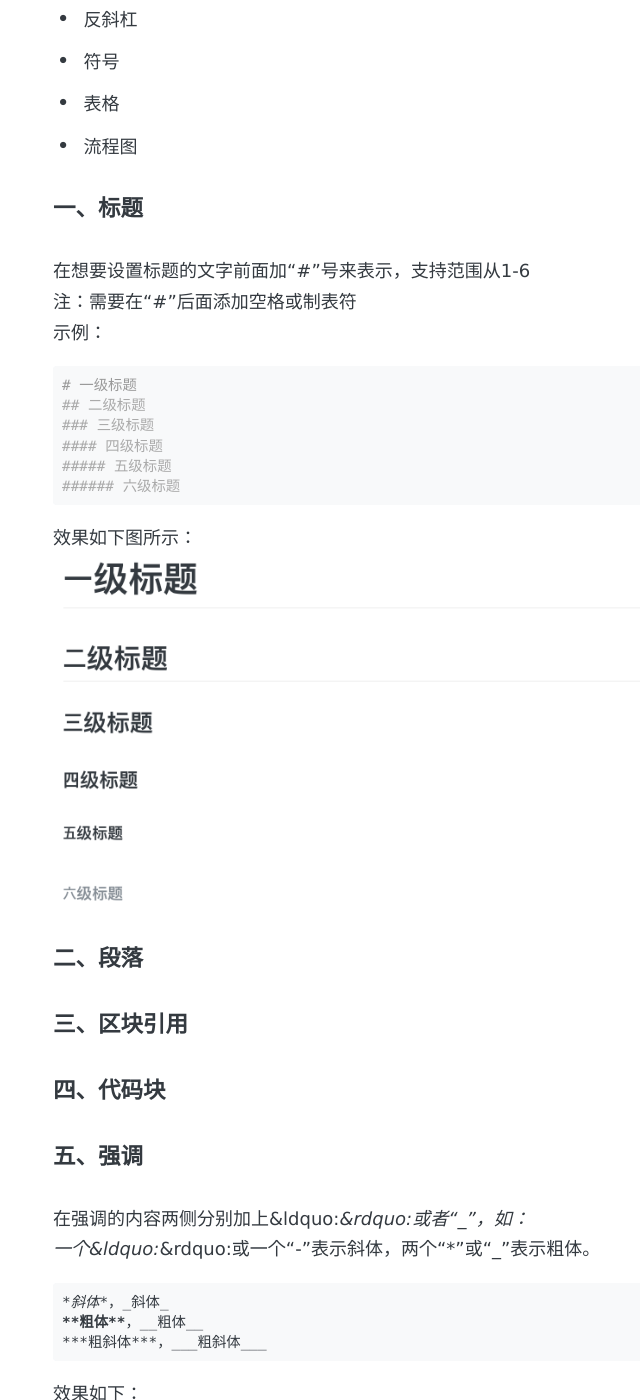
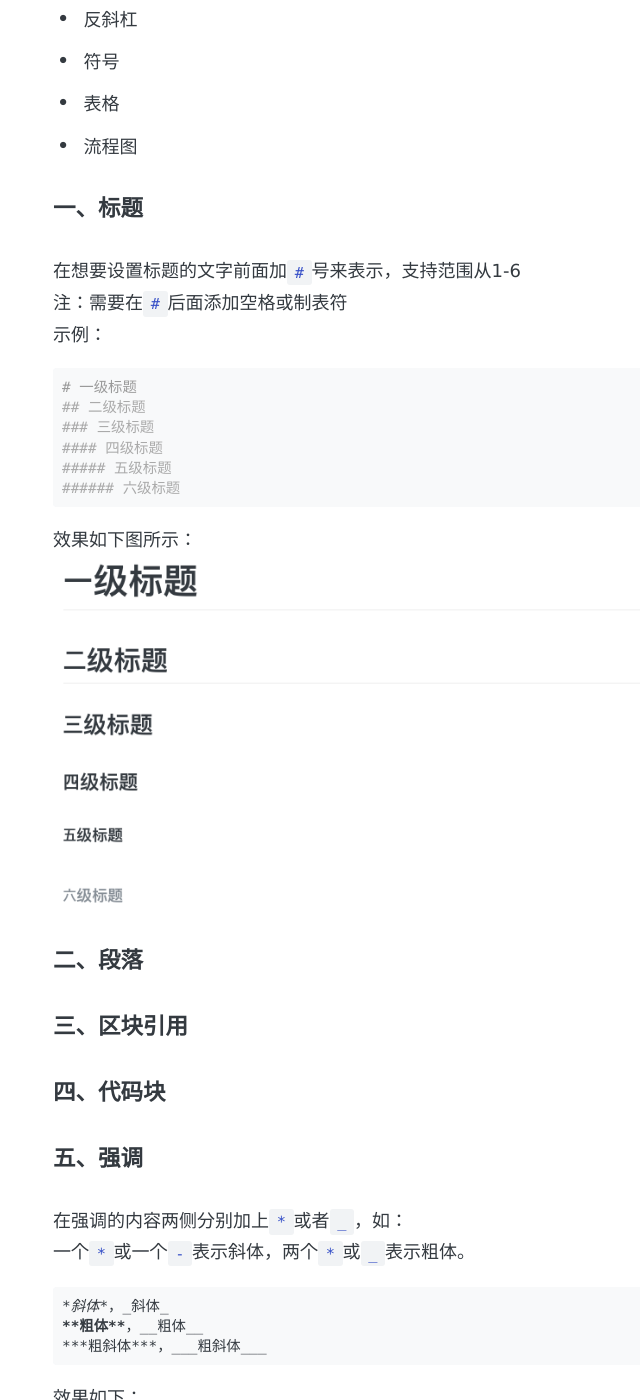
Before and after one commit to perfiffer/perfiffer.github.io, a Jekyll site: the page built from _posts/2019-04-16-markdown语法.md, in a window 1280 px wide and 1400 px high, scrolled down 607 px. Shown: the whole window, without its empty margins (173-813 px from the left). Built offline with Jekyll 4.4.1, drawn with Linux system fonts in a browser that asks for light colours; some web fonts are replaced; comment, search, counter and statistics services are not loaded; some of the changed text lies outside the part shown.

Commit message:
blog update

````diff
--- a/_posts/2019-04-16-markdown语法.md
+++ b/_posts/2019-04-16-markdown语法.md
@@ -21,8 +21,8 @@ comments: true
 * 流程图
 
 #### 一、标题
-在想要设置标题的文字前面加“#”号来表示，支持范围从1-6
-注：需要在“#”后面添加空格或制表符
+在想要设置标题的文字前面加`#`号来表示，支持范围从1-6
+注：需要在`#`后面添加空格或制表符
 示例：
 ```markdown
 # 一级标题
@@ -42,8 +42,8 @@ comments: true
 #### 四、代码块
 
 #### 五、强调
-在强调的内容两侧分别加上&ldquo:*&rdquo:或者“_”，如：
-一个&ldquo:*&rdquo:或一个“-”表示斜体，两个“*”或“_”表示粗体。
+在强调的内容两侧分别加上`*`或者`_`，如：
+一个`*`或一个`-`表示斜体，两个`*`或`_`表示粗体。
 ```markdown
 *斜体*，_斜体_
 **粗体**，__粗体__
@@ -56,7 +56,7 @@ comments: true
 
 #### 六、列表
 ##### 无序列表
-无序列表用“+”，“-”， “*”表示，示例如下：
+无序列表用`+`，`-`， `*`表示，示例如下：
 ```markdown
 + 第一项
 + 第二项
````
